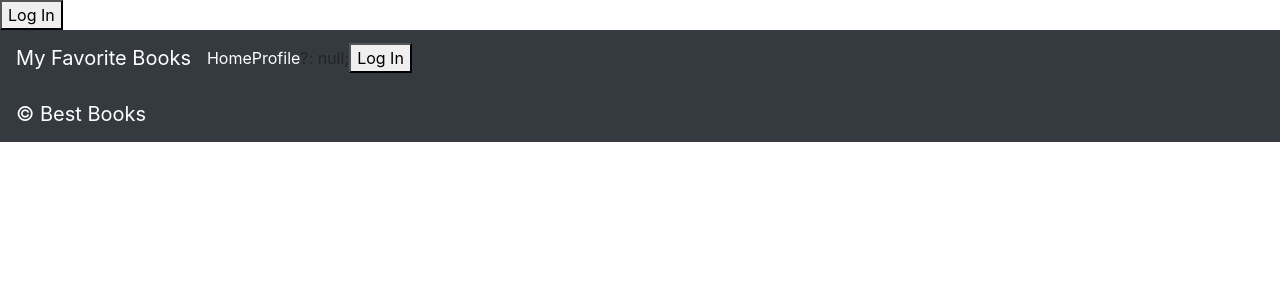
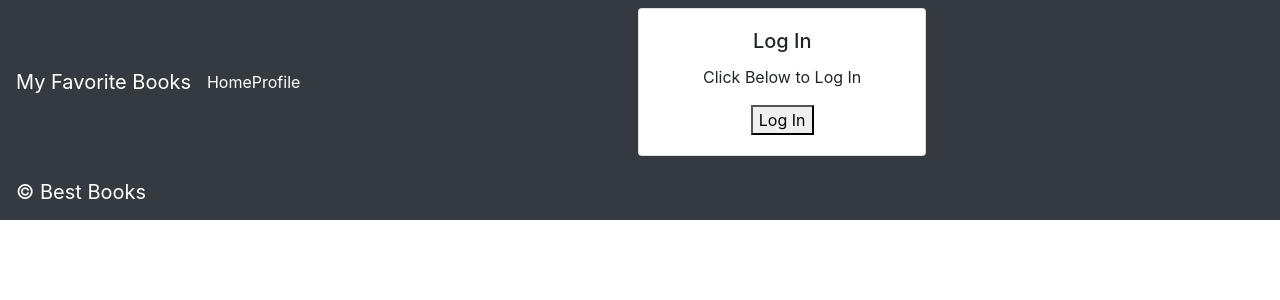
Before and after one commit to quekicruz/can-of-books-frontend, a React (Create React App) app: page / in a window 1280 px wide. Shown: the top 300 px of the page. Built offline with nearby package versions, Linux system fonts and the light colour scheme; no server answers.

Commit message:
lab11work

```diff
--- a/src/App.js
+++ b/src/App.js
@@ -10,9 +10,9 @@ import {
 import { withAuth0 } from '@auth0/auth0-react';
 import BestBooks from './BestBooks';
 import Profile from './Profile'
-import LoginButton from './LoginButton'
+// import LoginButton from './LoginButton'
 import LogoutButton from './LogoutButton'
-import Content from './Content'
+// import Content from './Content'
 
 
 
@@ -22,23 +22,17 @@ class App extends React.Component {
     console.log('app', this.props);
     return(
       <>
-      <div>
-      <LoginButton />
-        <LogoutButton />
-         {this.props.auth0.isAuthenticated
-          ? <Content />
-          : null}
-      </div>
         <Router>
           <IsLoadingAndError>
             <Header />
             <Switch>
               <Route exact path="/BestBooks">
                 {/* TODO: if the user is logged in, render the `BestBooks` component, if they are not, render the `Login` component */}
-                <BestBooks />
+                {this.props.auth0.isAuthenticated ? <BestBooks />: null }
               </Route>
               <Route exact path="/Profile">
               <Profile />
+              <LogoutButton />
               </Route>
               {/* TODO: add a route with a path of '/profile' that renders a `Profile` component */}
             </Switch>
--- a/src/Header.js
+++ b/src/Header.js
@@ -4,7 +4,8 @@ import Navbar from 'react-bootstrap/Navbar';
 import { Link } from "react-router-dom";
 import './Header.css';
 import LogoutButton from './LogoutButton';
-import LoginButton from './LoginButton';
+import Login from './Login'
+import {withAuth0} from '@auth0/auth0-react'
 
 class Header extends React.Component {
   render() {
@@ -13,12 +14,11 @@ class Header extends React.Component {
         <Navbar.Brand>My Favorite Books</Navbar.Brand>
         <Link to="/">Home</Link>
         <Link to="/profile">Profile</Link>
-        <LogoutButton /> ? <div><LogoutButton/></div>: null;
-        <LoginButton />
+        {this.props.auth0.isAuthenticated ? <LogoutButton/> : <Login/>}
         {/* TODO: if the user is logged in, render the `LogoutButton` - if the user is logged out, render the `LoginButton` */}
       </Navbar>
     );
   }
 }
 
-export default Header;
+export default withAuth0(Header);
--- a/src/Login.js
+++ b/src/Login.js
@@ -3,6 +3,8 @@ import 'bootstrap/dist/css/bootstrap.min.css';
 import Card from 'react-bootstrap/Card';
 import './Login.css';
 import LoginButton from './LoginButton'
+import {withAuth0} from '@auth0/auth0-react';
+
 
 class Login extends React.Component {
   render() {
@@ -13,12 +15,12 @@ class Login extends React.Component {
           <Card.Text>
             Click Below to Log In
           </Card.Text>
+          {/* TODO: add a `LoginButton` component here that will log the user in with Auth0 */}
           <LoginButton />
-          {/* TODO: add a `LoginButton` component here that will log the user in with Auth0 */}
         </Card.Body>
       </Card>
     )
   }
 }
 
-export default Login;
+export default withAuth0(Login);
--- a/src/Profile.js
+++ b/src/Profile.js
@@ -1,11 +1,18 @@
 import React from 'react'
+import {withAuth0} from '@auth0/auth0-react';
+import Card from 'react-bootstrap/Card';
 
 class Profile extends React.Component{
 
   render() {
     return(
       <div>
-
+        <Card>
+          <Card.Body>
+          <Card.Title>Username: {this.props.auth0.user.nickname}</Card.Title>
+            <Card.Img variant="top" src={this.props.auth0.user.picture} />
+          </Card.Body>
+        </Card>
       </div>
     );
   }
@@ -13,4 +20,4 @@ class Profile extends React.Component{
 
 
 
-export default Profile;
+export default withAuth0(Profile);
--- a/src/index.js
+++ b/src/index.js
@@ -9,8 +9,8 @@ ReactDOM.render(
   <React.StrictMode>
     <Auth0Provider
     domain={process.env.REACT_APP_AUTH0_DOMAIN}
-    client={process.env.REACT_APP_AUTH0_CLIENT_ID}
-    redirectUri="http://localhost:3000"
+    clientId={process.env.REACT_APP_AUTH0_CLIENT_ID}
+    redirectUri={window.location.origin}
     >
     <App />
     </Auth0Provider>
```
